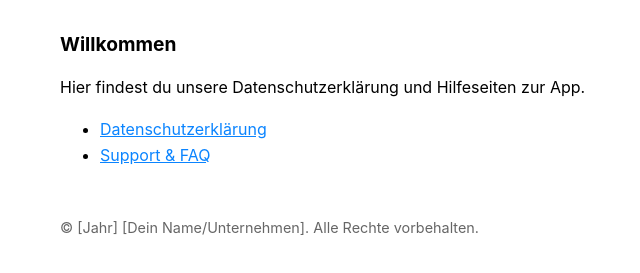
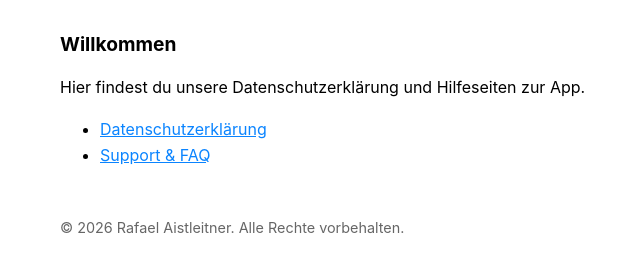
Before and after one commit to playlyticsdev/Playlytics-privacy-support, a plain HTML site: page index.html in a window 1280 px wide. Shown: the part 111-384 px from the top of the page, without its empty margins (170-810 px from the left). Drawn offline with Linux system fonts and the light colour scheme.

Commit message:
Update index.html

```diff
--- a/index.html
+++ b/index.html
@@ -24,7 +24,7 @@
   </main>
 
   <footer>
-    <p>&copy; [Jahr] [Dein Name/Unternehmen]. Alle Rechte vorbehalten.</p>
+    <p>&copy; 2026 Rafael Aistleitner. Alle Rechte vorbehalten.</p>
   </footer>
 </body>
 </html>
```
